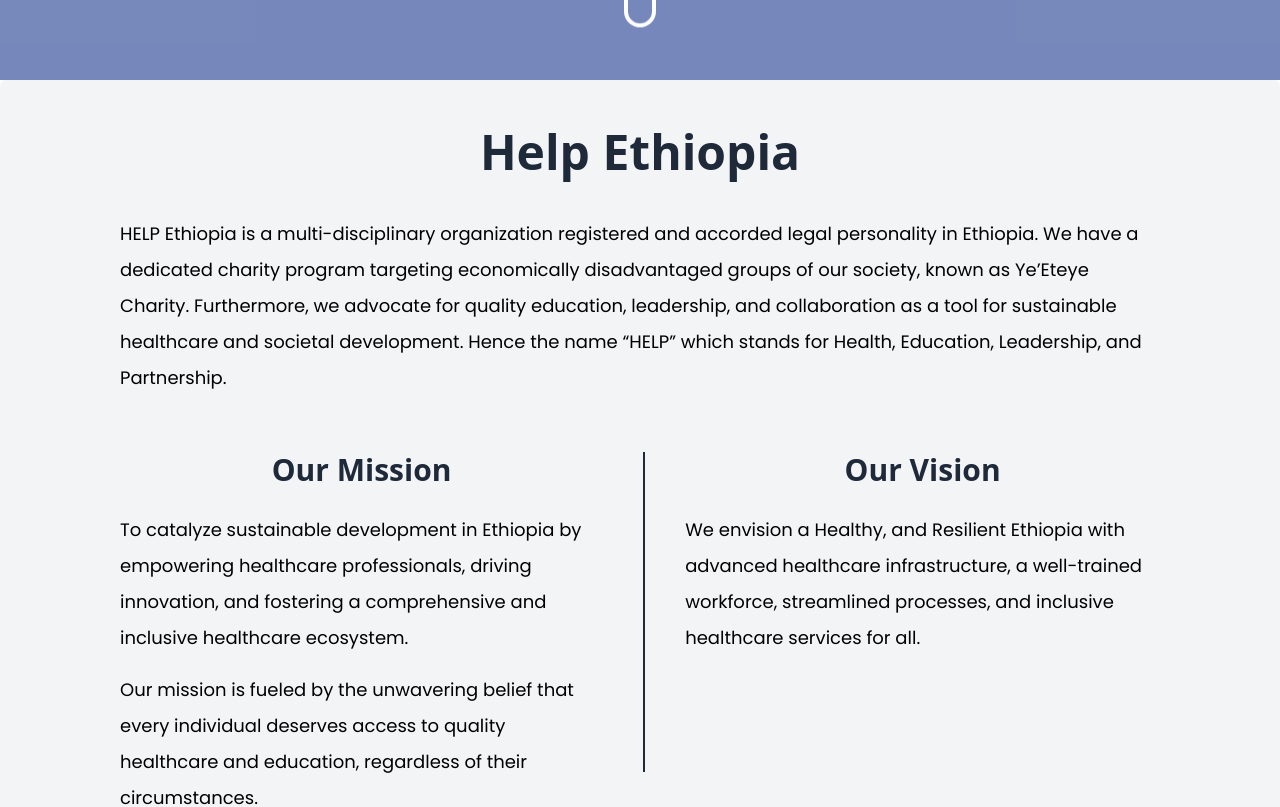
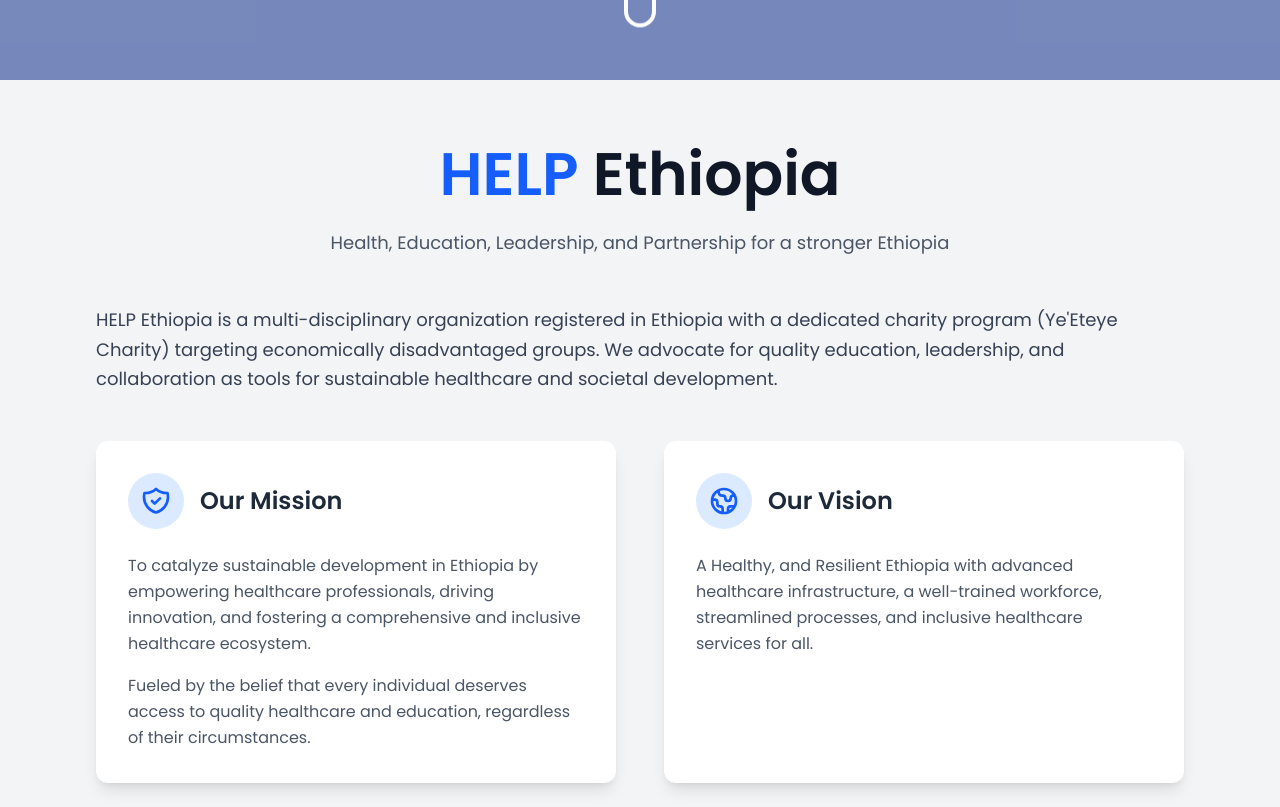
Before and after one commit to dagimgetaw/Help-Ethiopia-Website, a React (Vite) app in the folder frontend/: page / in a window 1280 px wide. Shown: the part 720-1527 px from the top of the page. Built offline with nearby package versions, Linux system fonts and the light colour scheme.

Commit message:
style: remove the horizontal line, add motion

```diff
--- a/frontend/src/Components/Home/Hero.jsx
+++ b/frontend/src/Components/Home/Hero.jsx
@@ -1,44 +1,121 @@
+import { motion } from "framer-motion";
+import { Link } from "react-router-dom";
+
 export default function Hero() {
   return (
-    <div className="py-12 px-5 md:px-20 xl:px-30 2xl:px-40 bg-gray-100 rounded-md">
-      <h2 className="text-center text-4xl md:text-5xl xl:text-5xl 2xl:text-6xl font-semibold text-gray-800">
-        Help Ethiopia
-      </h2>
-      <p className="pt-10 pb-14 text-md md:text-lg leading-8 md:leading-9 font-text">
-        HELP Ethiopia is a multi-disciplinary organization registered and
-        accorded legal personality in Ethiopia. We have a dedicated charity
-        program targeting economically disadvantaged groups of our society,
-        known as Ye’Eteye Charity. Furthermore, we advocate for quality
-        education, leadership, and collaboration as a tool for sustainable
-        healthcare and societal development. Hence the name “HELP” which stands
-        for Health, Education, Leadership, and Partnership.
+    <div className="py-16 px-6 md:px-12 lg:px-24 bg-gray-100 font-text">
+      <div className="max-w-6xl mx-auto">
+        <motion.div
+          initial={{ opacity: 0, y: 20 }}
+          animate={{ opacity: 1, y: 0 }}
+          transition={{ duration: 0.8 }}
+          className="text-center mb-12"
+        >
+          <h1 className="text-4xl md:text-5xl lg:text-6xl font-bold text-gray-900 mb-6">
+            <span className="text-blue-600">HELP</span> Ethiopia
+          </h1>
+          <motion.p
+            initial={{ opacity: 0 }}
+            animate={{ opacity: 1 }}
+            transition={{ duration: 0.8, delay: 0.3 }}
+            className="text-lg text-gray-600 max-w-4xl mx-auto leading-relaxed"
+          >
+            Health, Education, Leadership, and Partnership for a stronger
+            Ethiopia
+          </motion.p>
+        </motion.div>
+
+        <motion.div
+          initial={{ opacity: 0 }}
+          animate={{ opacity: 1 }}
+          transition={{ duration: 0.8, delay: 0.6 }}
+          className="mb-12"
+        >
+          <p className="text-lg text-gray-700 leading-relaxed mb-6">
+            HELP Ethiopia is a multi-disciplinary organization registered in
+            Ethiopia with a dedicated charity program (Ye&apos;Eteye Charity)
+            targeting economically disadvantaged groups. We advocate for quality
+            education, leadership, and collaboration as tools for sustainable
+            healthcare and societal development.{" "}
+            {/* <Link to="/about-us">
+              <span className="text-blue-600 hover:text-blue-800 font-semibold transition-colors cursor-pointer">
+                Learn more about us.
+              </span>
+            </Link> */}
           </p>
-      <div className="grid md:flex gap-10">
-        <div>
-          <h2 className="pb-6 text-3xl text-gray-800 text-center font-semibold">
-            Our Mission
-          </h2>
-          <p className="text-md md:text-lg leading-8 md:leading-9 font-text">
+        </motion.div>
+
+        <div className="grid md:grid-cols-2 gap-12">
+          <motion.div
+            initial={{ opacity: 0, x: -20 }}
+            whileInView={{ opacity: 1, x: 0 }}
+            transition={{ duration: 0.6 }}
+            viewport={{ once: true }}
+            className="bg-white p-8 rounded-xl shadow-lg"
+          >
+            <div className="flex items-center mb-6">
+              <div className="bg-blue-100 p-3 rounded-full mr-4">
+                <svg
+                  xmlns="http://www.w3.org/2000/svg"
+                  className="h-8 w-8 text-blue-600"
+                  fill="none"
+                  viewBox="0 0 24 24"
+                  stroke="currentColor"
+                >
+                  <path
+                    strokeLinecap="round"
+                    strokeLinejoin="round"
+                    strokeWidth={2}
+                    d="M9 12l2 2 4-4m5.618-4.016A11.955 11.955 0 0112 2.944a11.955 11.955 0 01-8.618 3.04A12.02 12.02 0 003 9c0 5.591 3.824 10.29 9 11.622 5.176-1.332 9-6.03 9-11.622 0-1.042-.133-2.052-.382-3.016z"
+                  />
+                </svg>
+              </div>
+              <h2 className="text-2xl font-bold text-gray-800">Our Mission</h2>
+            </div>
+            <p className="text-gray-600 mb-4 leading-relaxed">
               To catalyze sustainable development in Ethiopia by empowering
               healthcare professionals, driving innovation, and fostering a
               comprehensive and inclusive healthcare ecosystem.
             </p>
-          <p className="text-md md:text-lg leading-8 md:leading-9 pt-4 font-text">
-            Our mission is fueled by the unwavering belief that every individual
-            deserves access to quality healthcare and education, regardless of
-            their circumstances.
+            <p className="text-gray-600 leading-relaxed">
+              Fueled by the belief that every individual deserves access to
+              quality healthcare and education, regardless of their
+              circumstances.
             </p>
+          </motion.div>
+
+          <motion.div
+            initial={{ opacity: 0, x: 20 }}
+            whileInView={{ opacity: 1, x: 0 }}
+            transition={{ duration: 0.6 }}
+            viewport={{ once: true }}
+            className="bg-white p-8 rounded-xl shadow-lg"
+          >
+            <div className="flex items-center mb-6">
+              <div className="bg-blue-100 p-3 rounded-full mr-4">
+                <svg
+                  xmlns="http://www.w3.org/2000/svg"
+                  className="h-8 w-8 text-blue-600"
+                  fill="none"
+                  viewBox="0 0 24 24"
+                  stroke="currentColor"
+                >
+                  <path
+                    strokeLinecap="round"
+                    strokeLinejoin="round"
+                    strokeWidth={2}
+                    d="M3.055 11H5a2 2 0 012 2v1a2 2 0 002 2 2 2 0 012 2v2.945M8 3.935V5.5A2.5 2.5 0 0010.5 8h.5a2 2 0 012 2 2 2 0 104 0 2 2 0 012-2h1.064M15 20.488V18a2 2 0 012-2h3.064M21 12a9 9 0 11-18 0 9 9 0 0118 0z"
+                  />
+                </svg>
               </div>
-        <div className="hidden md:block border-l-2 border-gray-800 h-80"></div>
-        <div>
-          <h2 className="pb-6 text-3xl text-gray-800 text-center font-semibold">
-            Our Vision
-          </h2>
-          <p className="text-md md:text-lg leading-8 md:leading-9 pb-4 font-text">
-            We envision a Healthy, and Resilient Ethiopia with advanced
-            healthcare infrastructure, a well-trained workforce, streamlined
-            processes, and inclusive healthcare services for all.
+              <h2 className="text-2xl font-bold text-gray-800">Our Vision</h2>
+            </div>
+            <p className="text-gray-600 leading-relaxed">
+              A Healthy, and Resilient Ethiopia with advanced healthcare
+              infrastructure, a well-trained workforce, streamlined processes,
+              and inclusive healthcare services for all.
             </p>
+          </motion.div>
         </div>
       </div>
     </div>
```
Lines whose indentation alone changed are shown as unchanged.
